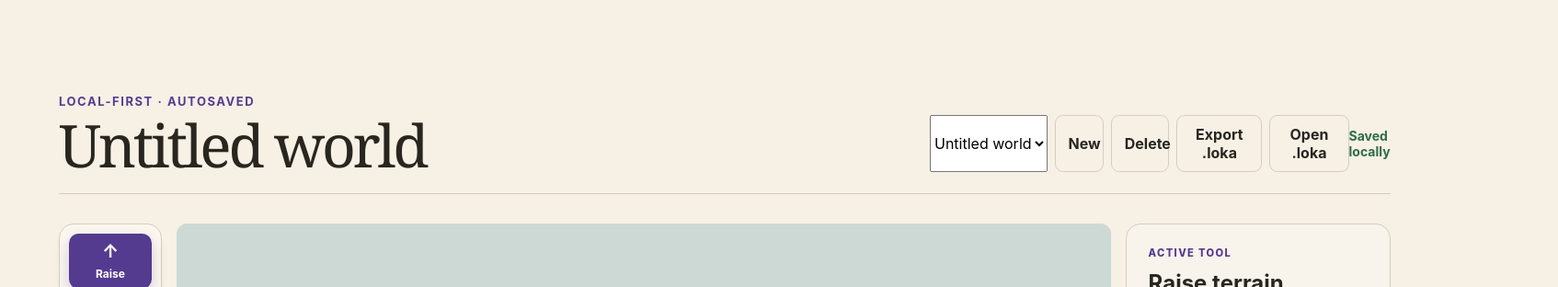
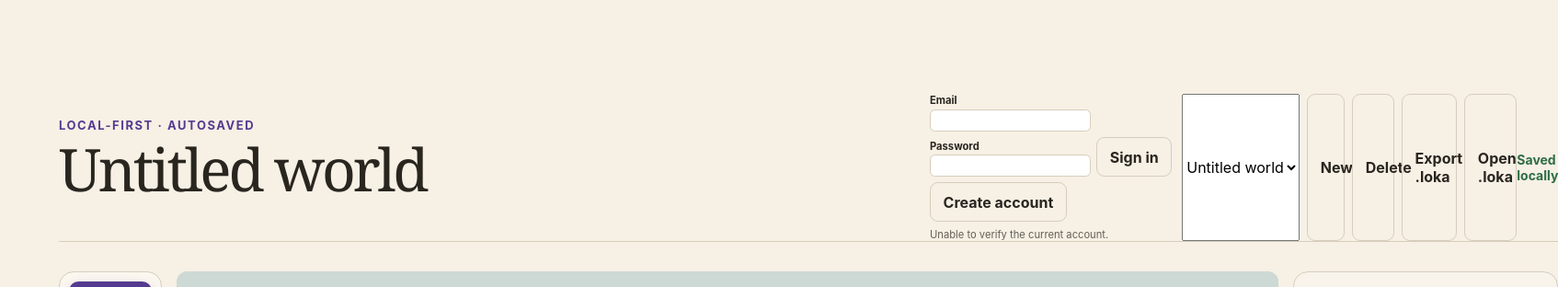
Before and after one commit to varunhv97/world-builder, a React (Vite) app: page / in a window 1280 px wide. Shown: the top 312 px of the page at 92% size, 1694 px wide, since content can reach past the window. Built offline with nearby package versions, Linux system fonts and the light colour scheme; no server answers.

Commit message:
feat: add account-aware cloud sign-in UI

```diff
--- a/src/App.css
+++ b/src/App.css
@@ -67,6 +67,10 @@ button:focus-visible { outline: 3px solid #553b90; outline-offset: 3px; }
 .app-shell > header::after { color: #2e6d45; content: 'Saved locally'; font-size: .875rem; font-weight: 700; }
 .world-title { background: transparent; border: 0; color: var(--color-ink); font-family: Georgia, 'Times New Roman', serif; font-size: clamp(2rem, 5vw, 4rem); font-weight: 500; letter-spacing: -.05em; line-height: 1.1; margin: .3rem 0 1rem; max-width: 100%; padding: 0; }
 .world-file-actions { display: flex; gap: .5rem; }
+.account-panel { align-items: end; display: flex; flex-wrap: wrap; gap: .4rem; }
+.account-panel label { display: grid; font-size: .7rem; font-weight: 700; gap: .15rem; }
+.account-panel input { border: 1px solid var(--color-line); border-radius: .35rem; max-width: 10rem; padding: .25rem .4rem; }
+.account-panel p { color: var(--color-muted); font-size: .7rem; margin: 0; width: 100%; }
 .visually-hidden { height: 1px; margin: -1px; overflow: hidden; position: absolute; width: 1px; clip: rect(0 0 0 0); }
 .generator-controls { color: var(--color-muted); display: grid; font-size: .8rem; gap: .6rem; margin-top: 1rem; }
 .generator-controls label { display: grid; gap: .25rem; }
--- a/src/App.tsx
+++ b/src/App.tsx
@@ -15,6 +15,7 @@ import { createEditorFeature, type EditorFeature, type EditorFeatureKind, type T
 import { decodeEditorWorldSnapshot, encodeEditorWorldSnapshot } from './domain/loka/editor-snapshot'
 import { activateWorld, addWorld, createEditorWorld, deleteWorld, replaceWorld, type EditorWorld, type LocalWorldLibrary } from './domain/editor-world'
 import { recoverLocalWorldLibrary } from './domain/local-world-library'
+import { AccountPanel } from './components/AccountPanel'
 import { WorldRenderer } from './rendering/WorldRenderer'
 import './App.css'
 
@@ -216,7 +217,7 @@ function App() {
   const copy = isTerrainTool(tool) ? toolCopy(tool) : featureToolCopy(tool, draftCoordinates.length)
   return (
     <main className="app-shell">
-      <header><div><p className="eyebrow">Local-first · autosaved</p><input className="world-title" aria-label="World title" value={title} onChange={(event) => setTitle(event.target.value.slice(0, 200))} /></div><div className="world-file-actions"><select aria-label="Active world" value={worldId} onChange={(event) => selectWorld(event.target.value)}>{library.worlds.map((world) => <option key={world.id} value={world.id}>{world.title}</option>)}</select><button type="button" className="quiet-action" onClick={createWorld}>New</button><button type="button" className="quiet-action" disabled={library.worlds.length <= 1} onClick={removeWorld}>Delete</button><button type="button" className="quiet-action" onClick={exportWorld}>Export .loka</button><button type="button" className="quiet-action" onClick={() => importInputRef.current?.click()}>Open .loka</button><input ref={importInputRef} className="visually-hidden" type="file" accept=".loka,application/octet-stream" onChange={importWorld} /></div></header>
+      <header><div><p className="eyebrow">Local-first · autosaved</p><input className="world-title" aria-label="World title" value={title} onChange={(event) => setTitle(event.target.value.slice(0, 200))} /></div><div className="world-file-actions"><AccountPanel /><select aria-label="Active world" value={worldId} onChange={(event) => selectWorld(event.target.value)}>{library.worlds.map((world) => <option key={world.id} value={world.id}>{world.title}</option>)}</select><button type="button" className="quiet-action" onClick={createWorld}>New</button><button type="button" className="quiet-action" disabled={library.worlds.length <= 1} onClick={removeWorld}>Delete</button><button type="button" className="quiet-action" onClick={exportWorld}>Export .loka</button><button type="button" className="quiet-action" onClick={() => importInputRef.current?.click()}>Open .loka</button><input ref={importInputRef} className="visually-hidden" type="file" accept=".loka,application/octet-stream" onChange={importWorld} /></div></header>
       <section className="workspace">
         <nav className="tool-rail" aria-label="Terrain tools">
           <Tool active={tool === 'raise'} label="Raise" icon="↑" onClick={() => setTool('raise')} />
--- /dev/null
+++ b/src/components/AccountPanel.tsx
@@ -0,0 +1,35 @@
+import { useEffect, useState, type FormEvent } from 'react'
+import { currentUser, signIn, signOut, signUp } from '../cloud/auth'
+import { getSupabaseClient } from '../cloud/supabase'
+
+/** Minimal account affordance; it disappears in the intentionally local-only configuration. */
+export function AccountPanel() {
+  const [email, setEmail] = useState('')
+  const [password, setPassword] = useState('')
+  const [signedInEmail, setSignedInEmail] = useState<string | undefined>()
+  const [message, setMessage] = useState<string | undefined>()
+  const cloudConfigured = getSupabaseClient() !== undefined
+
+  useEffect(() => {
+    if (!cloudConfigured) return undefined
+    void currentUser().then((user) => setSignedInEmail(user?.email)).catch(() => setMessage('Unable to verify the current account.'))
+    return undefined
+  }, [cloudConfigured])
+
+  if (!cloudConfigured) return null
+  if (signedInEmail !== undefined) return <div className="account-panel"><span>{signedInEmail}</span><button className="quiet-action" type="button" onClick={() => { void signOut().then(() => setSignedInEmail(undefined)).catch((error: unknown) => setMessage(error instanceof Error ? error.message : 'Unable to sign out.')) }}>Sign out</button>{message !== undefined && <p role="status">{message}</p>}</div>
+
+  const submit = (mode: 'sign-in' | 'sign-up') => async (event: FormEvent<HTMLFormElement>) => {
+    event.preventDefault()
+    setMessage(undefined)
+    try {
+      if (mode === 'sign-up') await signUp(email, password)
+      else await signIn(email, password)
+      const user = await currentUser()
+      setSignedInEmail(user?.email)
+      setMessage(mode === 'sign-up' && user === undefined ? 'Check your email to verify your account, then sign in.' : undefined)
+    } catch (error: unknown) { setMessage(error instanceof Error ? error.message : 'Unable to continue.') }
+  }
+
+  return <form className="account-panel" onSubmit={submit('sign-in')}><label>Email<input autoComplete="email" required type="email" value={email} onChange={(event) => setEmail(event.target.value)} /></label><label>Password<input autoComplete="current-password" minLength={12} required type="password" value={password} onChange={(event) => setPassword(event.target.value)} /></label><button className="quiet-action" type="submit">Sign in</button><button className="quiet-action" type="button" onClick={() => { void (async () => { try { await signUp(email, password); setMessage('Check your email to verify your account, then sign in.') } catch (error: unknown) { setMessage(error instanceof Error ? error.message : 'Unable to create account.') } })() }}>Create account</button>{message !== undefined && <p role="status">{message}</p>}</form>
+}
```
Also changed, not shown: 1 other file (tests, documents, lock files or other folders).
